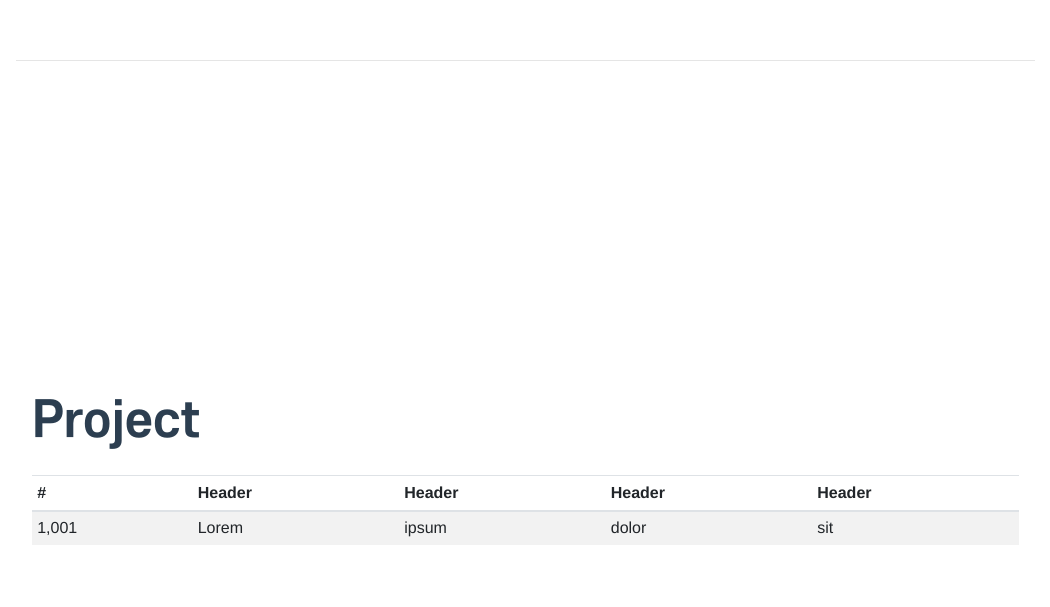
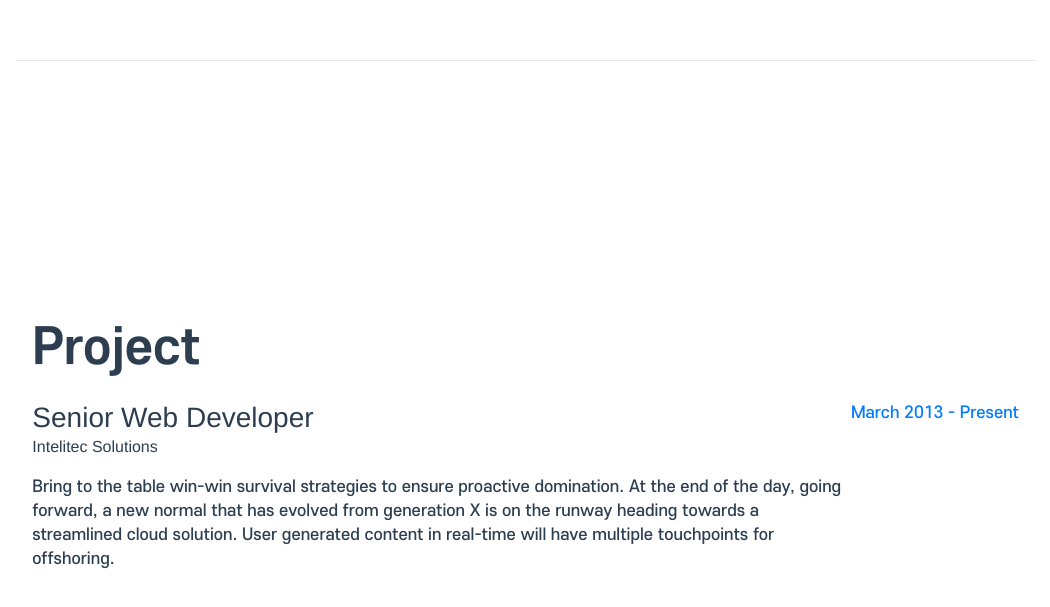
Before and after one commit to JeonJoonHo/express_pjt, a Vue app in the folder frontend/: page / in a window 1280 px wide. Shown: the part 2413-3020 px from the top of the page, without its empty margins (221-1271 px from the left). Built offline with nearby package versions, Linux system fonts and the light colour scheme.

Commit message:
- Project 섹션 퍼블리싱

```diff
--- a/frontend/src/components/Project.vue
+++ b/frontend/src/components/Project.vue
@@ -1,26 +1,12 @@
 <template>
     <div>
-        <div class="table-responsive">
-            <table class="table table-striped table-sm">
-                <thead>
-                <tr>
-                    <th>#</th>
-                    <th>Header</th>
-                    <th>Header</th>
-                    <th>Header</th>
-                    <th>Header</th>
-                </tr>
-                </thead>
-                <tbody>
-                <tr>
-                    <td>1,001</td>
-                    <td>Lorem</td>
-                    <td>ipsum</td>
-                    <td>dolor</td>
-                    <td>sit</td>
-                </tr>
-                </tbody>
-            </table>
+        <div class="d-flex flex-column flex-md-row justify-content-between mb-5 text-left">
+            <div class="flex-grow-1">
+                <h3 class="mb-0">Senior Web Developer</h3>
+                <div class="subheading mb-3">Intelitec Solutions</div>
+                <p>Bring to the table win-win survival strategies to ensure proactive domination. At the end of the day, going forward, a new normal that has evolved from generation X is on the runway heading towards a streamlined cloud solution. User generated content in real-time will have multiple touchpoints for offshoring.</p>
+            </div>
+            <div class="flex-shrink-0"><span class="text-primary">March 2013 - Present</span></div>
         </div>
     </div>
 </template>
```
